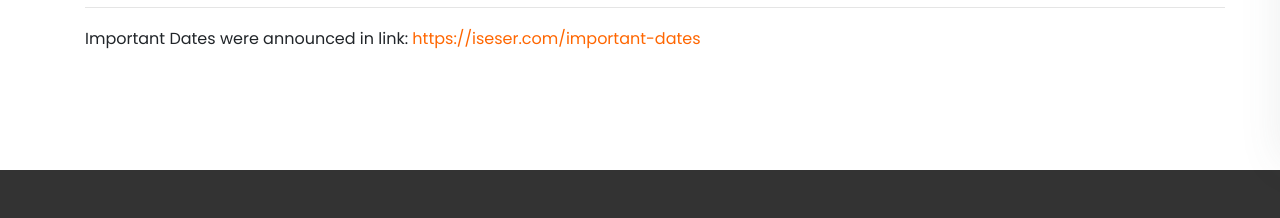
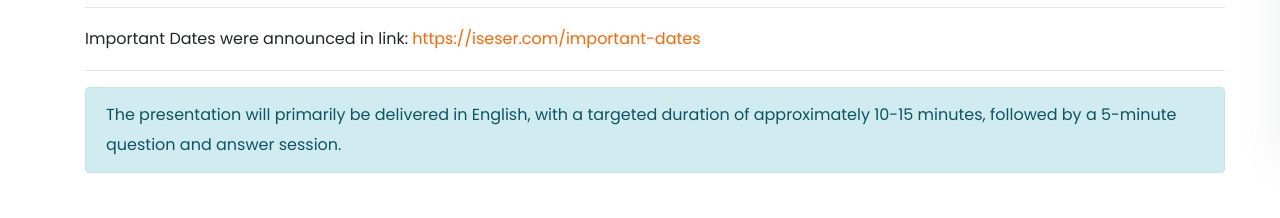
Before and after one commit to subfyi/symposium-next, a Next.js app: page /symposium-announced in a window 1280 px wide. Shown: the part 639-857 px from the top of the page. Built offline with nearby package versions, Linux system fonts and the light colour scheme; grey boxes are pictures that could not be loaded; some icons are missing; a web font is replaced by a local one.

Commit message:
2023 edts-1.19

```diff
--- a/components/Contact.js
+++ b/components/Contact.js
@@ -58,8 +58,8 @@ const Contact = () => {
                   <Alert color={'info'}>
                     The <a href={'https://www.dergahotel.com/dergah-hotel.html'}>Dergah Hotel</a>, one of the accommodation <Link href={'/sponsors'}>sponsor</Link>, will apply a 15% discount on the
                     official price when attending with the name "iseser".
-                  </Alert></p>
-
+                  </Alert>
+                </p>
               </div>
             </div>
           </div>
--- a/pages/symposium-announced.js
+++ b/pages/symposium-announced.js
@@ -4,6 +4,7 @@ import NavOne from '../components/NavOne'
 import PageHeader from '../components/PageHeader'
 import Footer from '../components/Footer'
 import Link from 'next/link'
+import { Alert } from 'reactstrap'
 
 export default function SymposiumAnnounced() {
   return (
@@ -60,17 +61,19 @@ export default function SymposiumAnnounced() {
                 </div>
               </div>
             </div>
-
             <div className='col-lg-12'>
               <div className='about-heading'>
                 <div className='section-heading'>
-
                   <div className='section__desc'>
                     <div className='form-group'>
-
                       <hr />
                       <p>Important Dates were announced in link: <Link href='/important-dates'>https://iseser.com/important-dates</Link></p>
-
+                      <hr />
+                      <p>
+                        <Alert color={'info'}>
+                          The presentation will primarily be delivered in English, with a targeted duration of approximately 10-15 minutes, followed by a 5-minute question and answer session.
+                        </Alert>
+                      </p>
                     </div>
                   </div>
                 </div>
```
Also changed, not shown: pages/organization-committee.js (+6 -4 lines).
